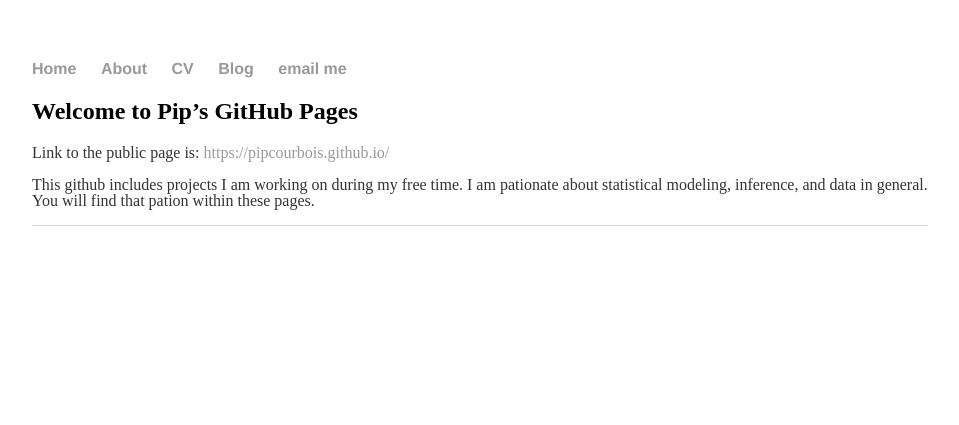
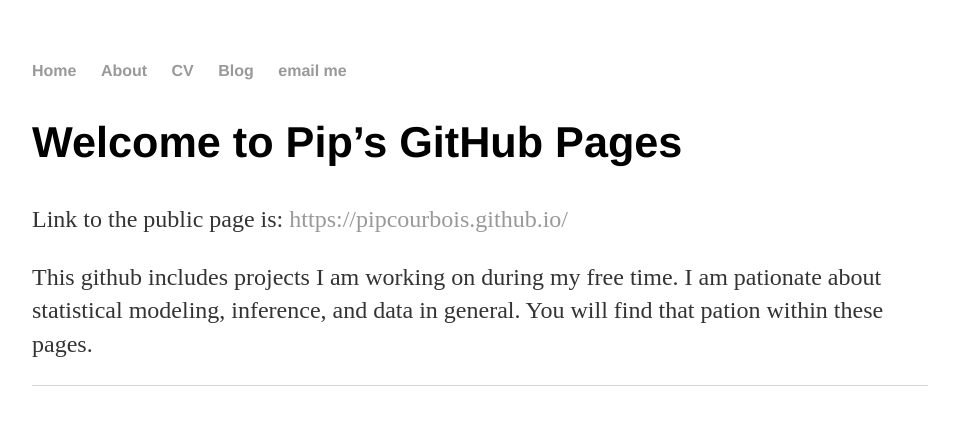
Before and after one commit to PipCourbois/PipCourbois.github.io, a Jekyll site: the page built from index.md, in a window 1280 px wide. Shown: the top 425 px of the page, without its empty margins (160-1119 px from the left). Built offline with Jekyll 4.4.1, drawn with Linux system fonts in a browser that asks for light colours.

Commit message:
Update main.css

```diff
--- a/css/main.css
+++ b/css/main.css
@@ -1,43 +1,29 @@
-body {
-    margin: 60px auto;
-    width: 70%;
-}
-nav ul, footer ul {
-    font-family:'Helvetica', 'Arial', 'Sans-Serif';
-    padding: 0px;
-    list-style: none;
-    font-weight: bold;
-}
-nav ul li, footer ul li {
-    display: inline;
-    margin-right: 20px;
-}
-a {
-    text-decoration: none;
-    color: #999;
-}
-a:hover {
-    text-decoration: underline;
-}
-h1 {
-    font-size: 3em;
-    font-family:'Helvetica', 'Arial', 'Sans-Serif';
-}
-p {
-    font-size: 1em;
-    line-height: 1em;
-    color: #333;
-}
-footer {
-    border-top: 1px solid #d5d5d5;
-    font-size: .8em;
-}
+body { margin: 60px auto; width: 70%; }
 
-ul.posts {
-    margin: 20px auto 40px;
-    font-size: 1.5em;
-}
+a { text-decoration: none; color: #999; }
+a:hover { text-decoration: underline; }
 
-ul.posts li {
-    list-style: none;
-}
+p, ul { font-size: 1.5em; line-height: 1.4em; color: #333; }
+
+h1, h2, h3, h4 { font-family: 'Helvetica', 'Arial', 'Sans-Serif'; }
+h1 { font-size: 3em;  }
+h2 { font-size: 2.7em; }
+h3 { font-size: 2.3em; }
+h4 { font-size: 1.9em; }
+
+nav ul, footer ul { font-size: 1em; font-family: 'Helvetica', 'Arial', 'Sans-Serif'; padding: 0px; list-style: none; font-weight: bold; }
+nav ul li, footer ul li { display: inline; margin-right: 20px; }
+
+footer { border-top: 1px solid #d5d5d5; font-size: .8em; }
+
+/* Blog */
+ul.posts { margin: 20px auto 40px; font-size: 1.5em; }
+ul.posts li { list-style: none; }
+
+/* CV */
+.cv { margin: 0px 0px 60px; }
+.cv h1 { font-size: 3em; }
+.cv h2 { font-size: 2em; }
+.cv address, .cv .download { font-family: 'Helvetica', 'Arial', 'Sans-Serif'; }
+.cv address, .cv p { font-size: 1.2em; }
+.cv .download { float: right; font-size: .8em; text-transform: uppercase; }
```
